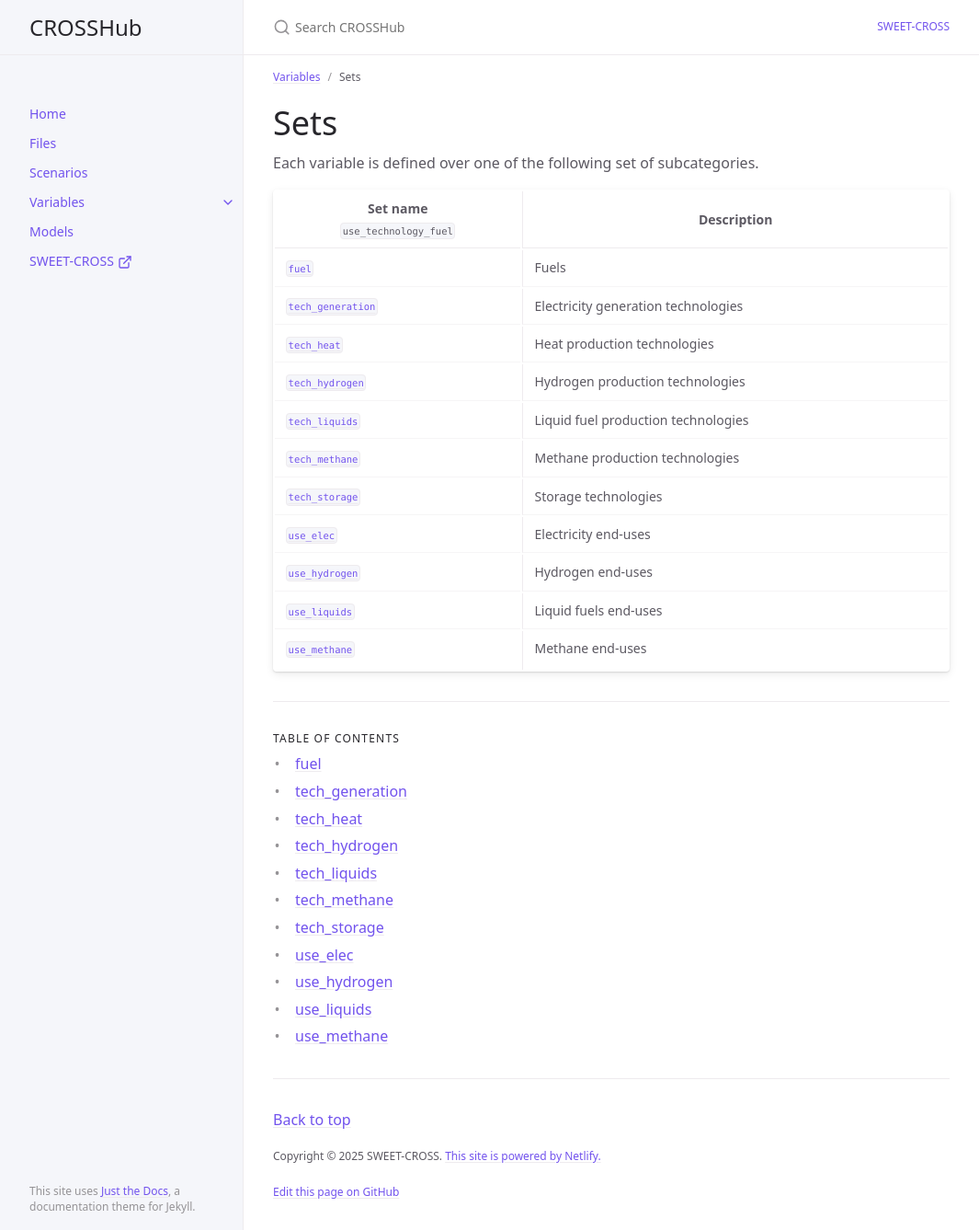
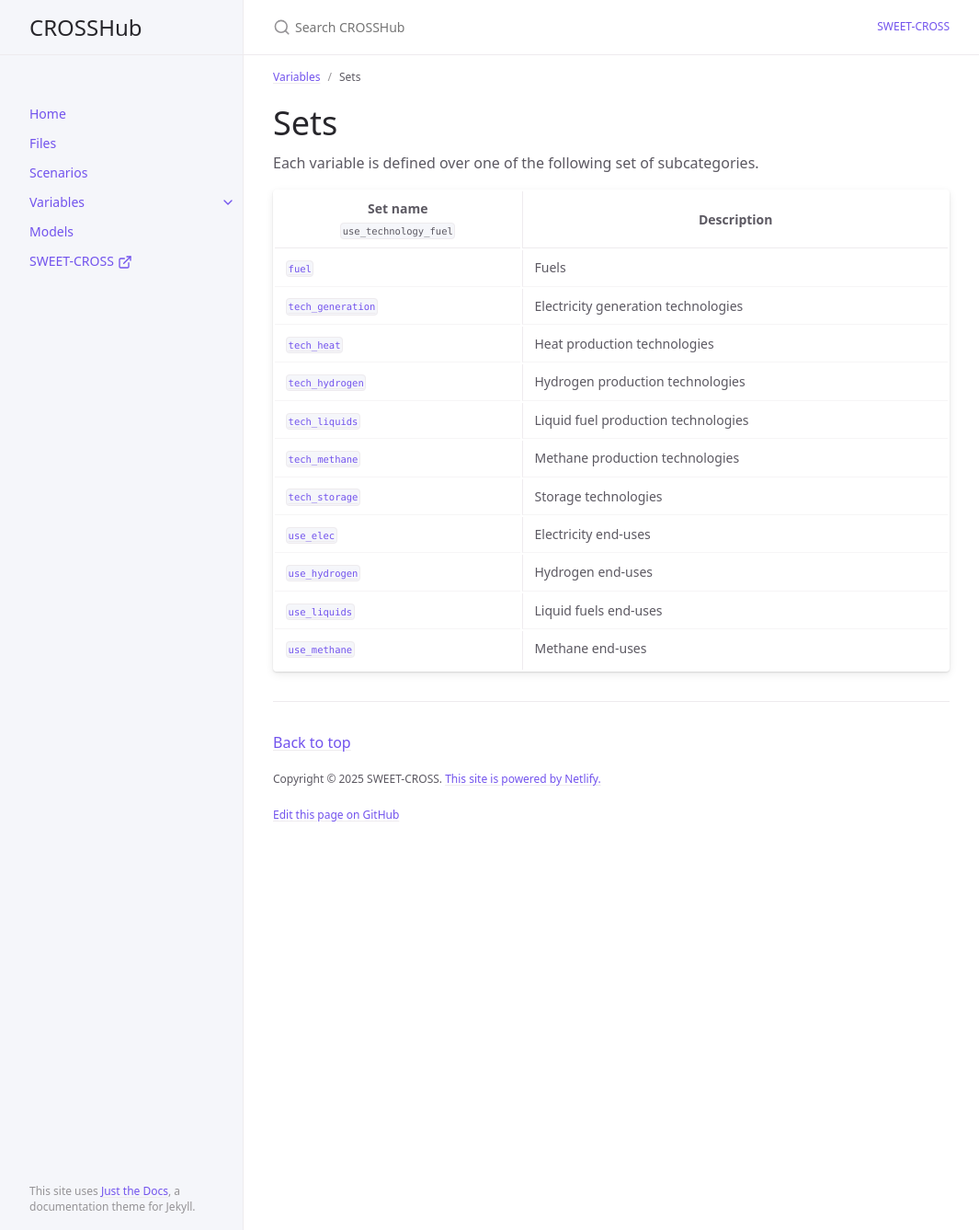
Before and after one commit to sweet-cross/data-model, a Jekyll site: the page built from docs/variables/sets/index.md, in a window 1280 px wide and 1337 px high. Shown: the whole window at 92% size, without its empty margins (107-1172 px from the left). Built offline with Jekyll 4.4.1, drawn with Linux system fonts in a browser that asks for light colours; cached includes are drawn as plain includes.

Commit message:
remove toc sets

```diff
--- a/docs/variables/sets/index.md
+++ b/docs/variables/sets/index.md
@@ -21,5 +22,3 @@ Each variable is defined over one of the following set of subcategories.
 | [`use_hydrogen`](/instructions-data/docs/variables/sets/use_hydrogen)| Hydrogen end-uses |
 | [`use_liquids`](/instructions-data/docs/variables/sets/use_liquids)| Liquid fuels end-uses |
 | [`use_methane`](/instructions-data/docs/variables/sets/use_methane)| Methane end-uses |
-
-{: .no_toc }
```
Also changed, not shown: other parts of docs/variables/sets/index.md (+1 -0 lines).
